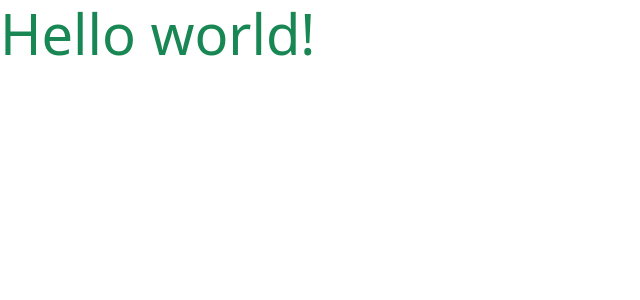
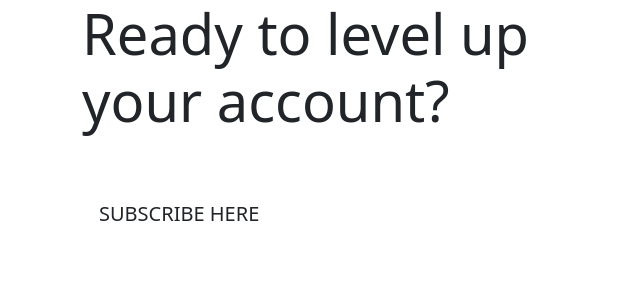
Before and after one commit to AbnocChinwads/fourth-milestone-project, a Django app: page / in a window 1280 px wide. Shown: the top 300 px of the page, without its empty margins (0-640 px from the left). Run offline with Django 3.2, Linux system fonts and the light colour scheme; some libraries are stand-ins or nearby versions.

Commit message:
added homepage content

```diff
--- a/home/templates/home/index.html
+++ b/home/templates/home/index.html
@@ -1,6 +1,28 @@
+<!doctype html>
 {% extends 'base.html' %}
 {% load static %}
 
+{% block page_header %}
+    <div class="container header-container">
+        <div class="row">
+            <div class="col"></div>
+        </div>
+    </div>
+{% endblock %}
+
 {% block content %}
-<h1 class="display-4 text-success">Hello world!</h1>
+    <div class="container h-100">
+        <div class="row h-100">
+            <div class="col-7 col-md-6 my-auto">
+                <h1 class="display-4 logo-font text-black">
+                    Ready to level up your account?
+                </h1>
+                <div class="my-5">
+                    <h4>
+                        <a href="" class="sub-button btn btn-lg rounded-0 text-uppercase py-3">Subscribe here</a>
+                    </h4>
+                </div>
+            </div>
+        </div>
+    </div>
 {% endblock %}
--- a/templates/base.html
+++ b/templates/base.html
@@ -1,6 +1,6 @@
+<!doctype html>
 {% load static %}
 
-<!doctype html>
 <html lang="en">
   <head>
 
```
